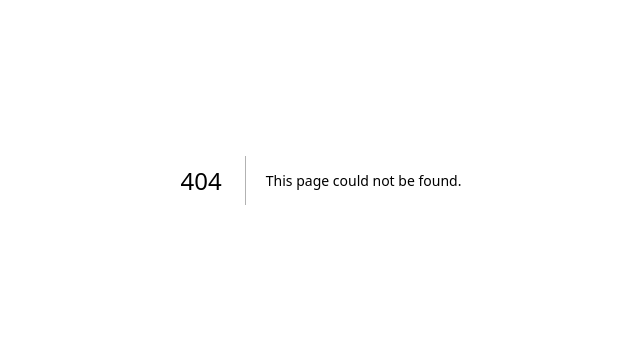
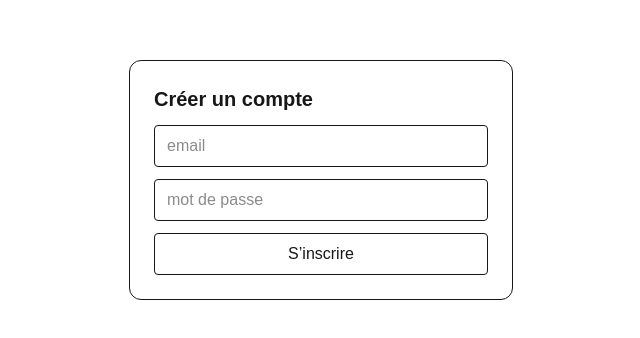
Before and after one commit to thelordmansa/ipsera-frontend, a Next.js app: page /signup in a window 1280 px wide. Before the commit this address had no page. Shown: the part 220-558 px from the top of the page, without its empty margins (319-959 px from the left). Built offline with nearby package versions, Linux system fonts and the light colour scheme; no server answers.

Commit message:
deploy(auth): signup/login + /app guard + logout

```diff
--- /dev/null
+++ b/app/app/layout.tsx
@@ -0,0 +1,19 @@
+'use client';
+import { useEffect, useState } from 'react';
+import { supabase } from '@/lib/supabase';
+export default function AppLayout({ children }: { children: React.ReactNode }) {
+  const [ready, setReady] = useState(false);
+
+  useEffect(() => {
+    let mounted = true;
+    supabase.auth.getSession().then(({ data }) => {
+      if (!mounted) return;
+      if (!data.session) window.location.href = '/login';
+      else setReady(true);
+    });
+    return () => { mounted = false; };
+  }, []);
+
+  if (!ready) return null;
+  return <>{children}</>;
+}
--- a/app/app/page.tsx
+++ b/app/app/page.tsx
@@ -1,8 +1,10 @@
+import { LogoutButton } from "@/components/LogoutButton";
 export default function Page() {
   return (
     <main className="min-h-dvh bg-black text-white">
       <section className="mx-auto max-w-[1100px] px-6 py-20">
         <h1 className="text-4xl md:text-5xl font-semibold">
+        <LogoutButton />
           Ipsera App — Votre studio IA
         </h1>
         <p className="mt-3 opacity-80">
--- /dev/null
+++ b/app/login/page.tsx
@@ -0,0 +1,35 @@
+'use client';
+import { useState } from 'react';
+import { supabase } from '@/lib/supabase'
+export default function LoginPage() {
+  const [email, setEmail] = useState('');
+  const [password, setPassword] = useState('');
+  const [msg, setMsg] = useState<string | null>(null);
+  const [loading, setLoading] = useState(false);
+
+  async function onSubmit(e: React.FormEvent) {
+    e.preventDefault();
+    setMsg(null); setLoading(true);
+    const { error } = await supabase.auth.signInWithPassword({ email, password });
+    if (error) setMsg(`Erreur: ${error.message}`);
+    else window.location.href = '/app';
+    setLoading(false);
+  }
+
+  return (
+    <main className="min-h-dvh flex items-center justify-center">
+      <form onSubmit={onSubmit} className="w-full max-w-sm space-y-3 p-6 border rounded-xl">
+        <h1 className="text-xl font-semibold">Connexion</h1>
+        <input className="w-full border px-3 py-2 rounded" type="email" placeholder="email"
+               value={email} onChange={e=>setEmail(e.target.value)} required />
+        <input className="w-full border px-3 py-2 rounded" type="password" placeholder="mot de passe"
+               value={password} onChange={e=>setPassword(e.target.value)} required />
+        <button disabled={loading}
+          className="w-full border rounded px-3 py-2 hover:bg-black hover:text-white disabled:opacity-50">
+          {loading ? '...' : 'Se connecter'}
+        </button>
+        {msg && <p className="text-sm opacity-70">{msg}</p>}
+      </form>
+    </main>
+  );
+}
--- /dev/null
+++ b/app/signup/page.tsx
@@ -0,0 +1,45 @@
+'use client';
+import { useState } from 'react';
+import { supabase } from '@/lib/supabase';
+
+export default function SignupPage() {
+  const [email, setEmail] = useState('');
+  const [password, setPassword] = useState('');
+  const [msg, setMsg] = useState<string | null>(null);
+  const [loading, setLoading] = useState(false);
+
+  async function onSubmit(e: React.FormEvent) {
+    e.preventDefault();
+    setMsg(null); setLoading(true);
+    const { error } = await supabase.auth.signUp({ email, password });
+    if (error) {
+      setMsg(`Erreur: ${error.message}`);
+    } else {
+      // Option: créer le profil si user dispo (selon param "Confirm email")
+      const { data } = await supabase.auth.getUser();
+      const user = data.user;
+      if (user) {
+        await supabase.from('profiles').insert({ id: user.id, email: user.email });
+      }
+      setMsg('Inscription créée. Vérifie ton email si la confirmation est activée.');
+    }
+    setLoading(false);
+  }
+
+  return (
+    <main className="min-h-dvh flex items-center justify-center">
+      <form onSubmit={onSubmit} className="w-full max-w-sm space-y-3 p-6 border rounded-xl">
+        <h1 className="text-xl font-semibold">Créer un compte</h1>
+        <input className="w-full border px-3 py-2 rounded" type="email" placeholder="email"
+               value={email} onChange={e=>setEmail(e.target.value)} required />
+        <input className="w-full border px-3 py-2 rounded" type="password" placeholder="mot de passe"
+               value={password} onChange={e=>setPassword(e.target.value)} required />
+        <button disabled={loading}
+          className="w-full border rounded px-3 py-2 hover:bg-black hover:text-white disabled:opacity-50">
+          {loading ? '...' : 'S’inscrire'}
+        </button>
+        {msg && <p className="text-sm opacity-70">{msg}</p>}
+      </form>
+    </main>
+  );
+}
--- /dev/null
+++ b/components/LogoutButton.tsx
@@ -0,0 +1,16 @@
+'use client';
+import { supabase } from '@/lib/supabase';
+export function LogoutButton() {
+  async function logout() {
+    await supabase.auth.signOut();
+    window.location.href = '/';
+  }
+  return (
+    <button
+      onClick={logout}
+      className="border rounded px-3 py-2 hover:bg-black hover:text-white"
+    >
+      Se déconnecter
+    </button>
+  );
+}
--- /dev/null
+++ b/lib/supabase.ts
@@ -0,0 +1,5 @@
+import { createClient } from '@supabase/supabase-js';
+export const supabase = createClient(
+  process.env.NEXT_PUBLIC_SUPABASE_URL!,
+  process.env.NEXT_PUBLIC_SUPABASE_ANON_KEY!
+);
--- a/package.json
+++ b/package.json
@@ -9,6 +9,7 @@
     "lint": "next lint"
   },
   "dependencies": {
+    "@supabase/supabase-js": "^2.55.0",
     "next": "15.4.6",
     "react": "19.1.0",
     "react-dom": "19.1.0"
```
Also changed, not shown: 1 other file (tests, documents, lock files or other folders).
